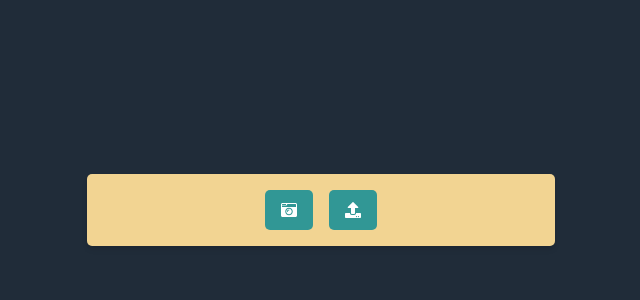
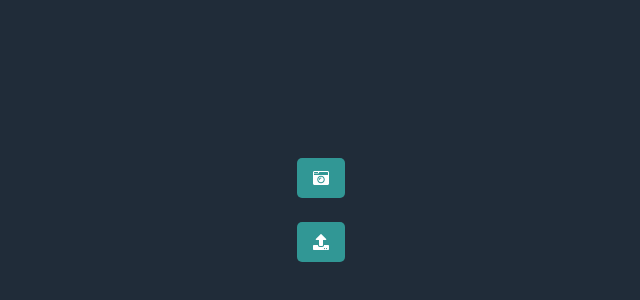
Before and after one commit to edwardneo/nosight, a React (Create React App) app in the folder frontend/: page / in a window 1280 px wide. Shown: the part 186-486 px from the top of the page, without its empty margins (319-959 px from the left). Built offline with nearby package versions, Linux system fonts and the light colour scheme.

Commit message:
finished

```diff
--- a/frontend/src/components/homepage.js
+++ b/frontend/src/components/homepage.js
@@ -23,23 +23,12 @@ export default function Homepage( { setToken }) {
       alignItems="center"
     >
       <Stack
-        flexDir="row"
+        flexDir="column"
         mb="2"
         justifyContent="center"
         alignItems="center"
       >
-        <Box minW={{ base: "90%", md: "468px" }}>
         <form>
-            <Stack
-              spacing={4}
-              p="1rem"
-              flexDir="row"
-              backgroundColor="#F2D492"
-              boxShadow="md"
-              borderRadius={5}
-              alignItems="center"
-              justifyContent="center"
-            >
         <Link to="capture">
             <Button
             borderRadius={5}
@@ -47,9 +36,10 @@ export default function Homepage( { setToken }) {
             variant="solid"
             colorScheme="teal"
             onClick= {() => {setToken("capture")}}
-                children={<CFaCameraRetro color="white"/>}
+            children={<CFaCameraRetro color="white" /> }
             />
         </Link>
+        <Stack padding={3}></Stack>
         <Link to="view">
             <Button
             borderRadius={5}
@@ -60,9 +50,7 @@ export default function Homepage( { setToken }) {
             children={<CFaUpload color="white"/>}
             />
         </Link>
-            </Stack>
         </form>
-        </Box>
       </Stack>
     </Flex>
   );
--- a/frontend/src/components/view.css
+++ b/frontend/src/components/view.css
@@ -1,6 +1,11 @@
 .content {
     position: relative;
-    width: 50%;
+    width: fit-content;
+    block-size: fit-content;
+    display: flex;
+    flex-direction: row;
+    align-items: center;
+    justify-content: space-around;
 }
 
 .close {
@@ -10,5 +15,5 @@
 }
 
 .img {
-    width: 150%;
+    width: 40%;
 }
--- a/frontend/src/components/view.js
+++ b/frontend/src/components/view.js
@@ -17,20 +17,22 @@ export default function View() {
     .then(res => {
       const images = [];
       res.images.forEach((image, i) => {
-          images.push((
-            <div className="content" key={i}>
-              <h1 className="close">X</h1>
-              <img className="img" src={image.data.uri} alt="Filler" />
-            </div>
-          ));
 
           if (image.data.uri2 !== undefined) {
             images.push((
-              <div className="content" key={i}>
+              <div className="content" flexDir="row">
                 <h1 className="close">X</h1>
+                <img className="img" src={image.data.uri} alt="Filler" />
                 <img className="img" src={image.data.uri2} alt="Filler" />
               </div>
             ))
+          } else {
+            images.push((
+              <Stack flexDir="column" className="content" key={i}>
+                <h1 className="close">X</h1>
+                <img className="img" src={image.data.uri} alt="Filler" />
+              </Stack>
+            ));
           }
         }
       );
@@ -45,31 +47,17 @@ export default function View() {
   return (
     <Flex
     flexDirection="row"
-    backgroundColor="#202C39"
+    backgroundColor="#F2D492"
     justifyContent="center"
     alignItems="center"
   >
     <Stack
-      flexDir="row"
+      flexDir="column"
       mb="2"
       justifyContent="center"
       alignItems="center"
     >
-      <Box minW={{ base: "90%", md: "468px" }}>
-        <Stack
-          spacing={10}
-
-          p="1rem"
-          flexDir="column"
-          backgroundColor="#F2D492"
-          boxShadow="md"
-          borderRadius={5}
-          alignItems="center"
-          justifyContent="center"
-        >
-          {imageArr}
-        </Stack>
-      </Box>
+      {imageArr}
     </Stack>
   </Flex>
   );
```
Lines whose indentation alone changed are shown as unchanged.
